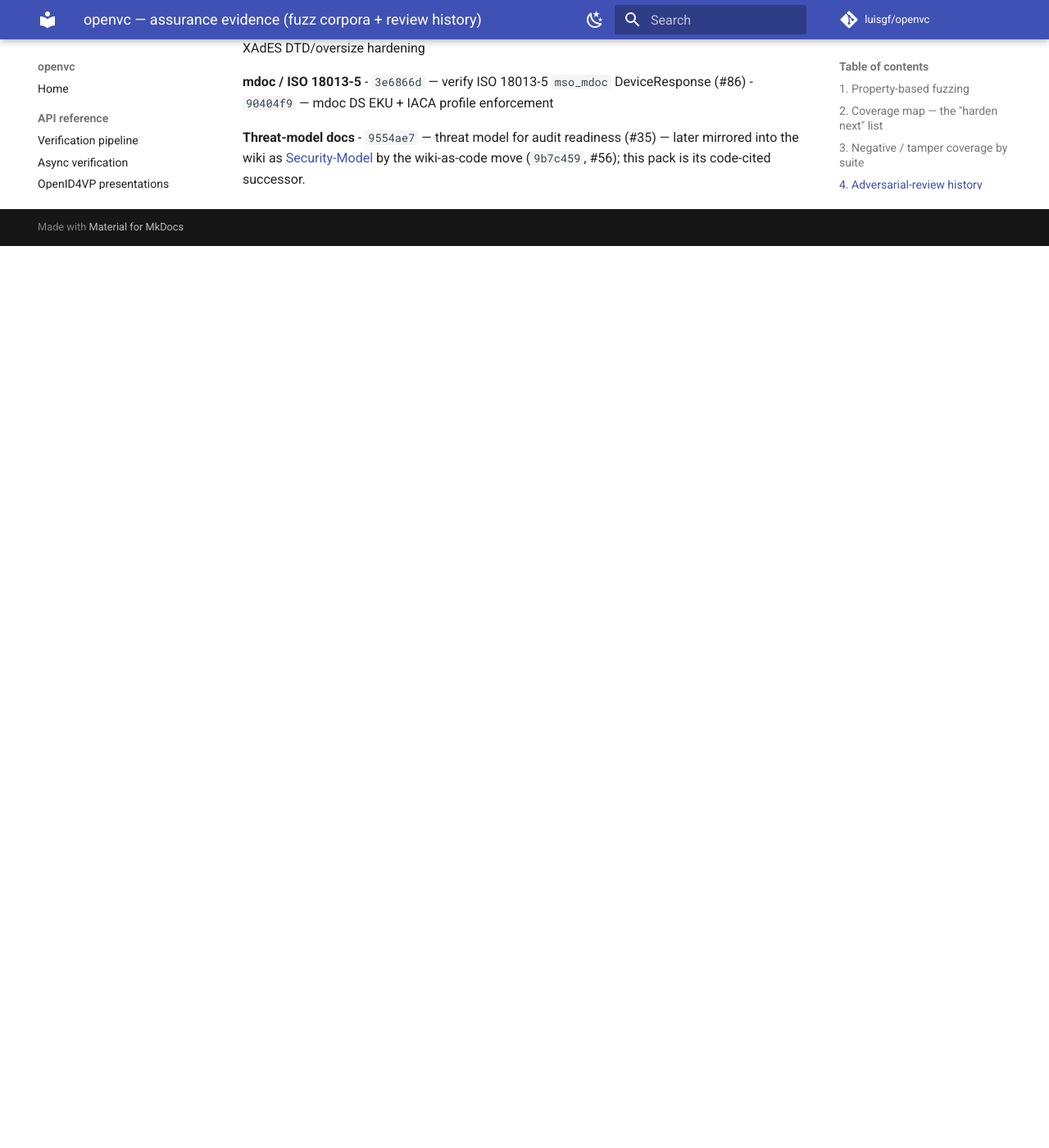
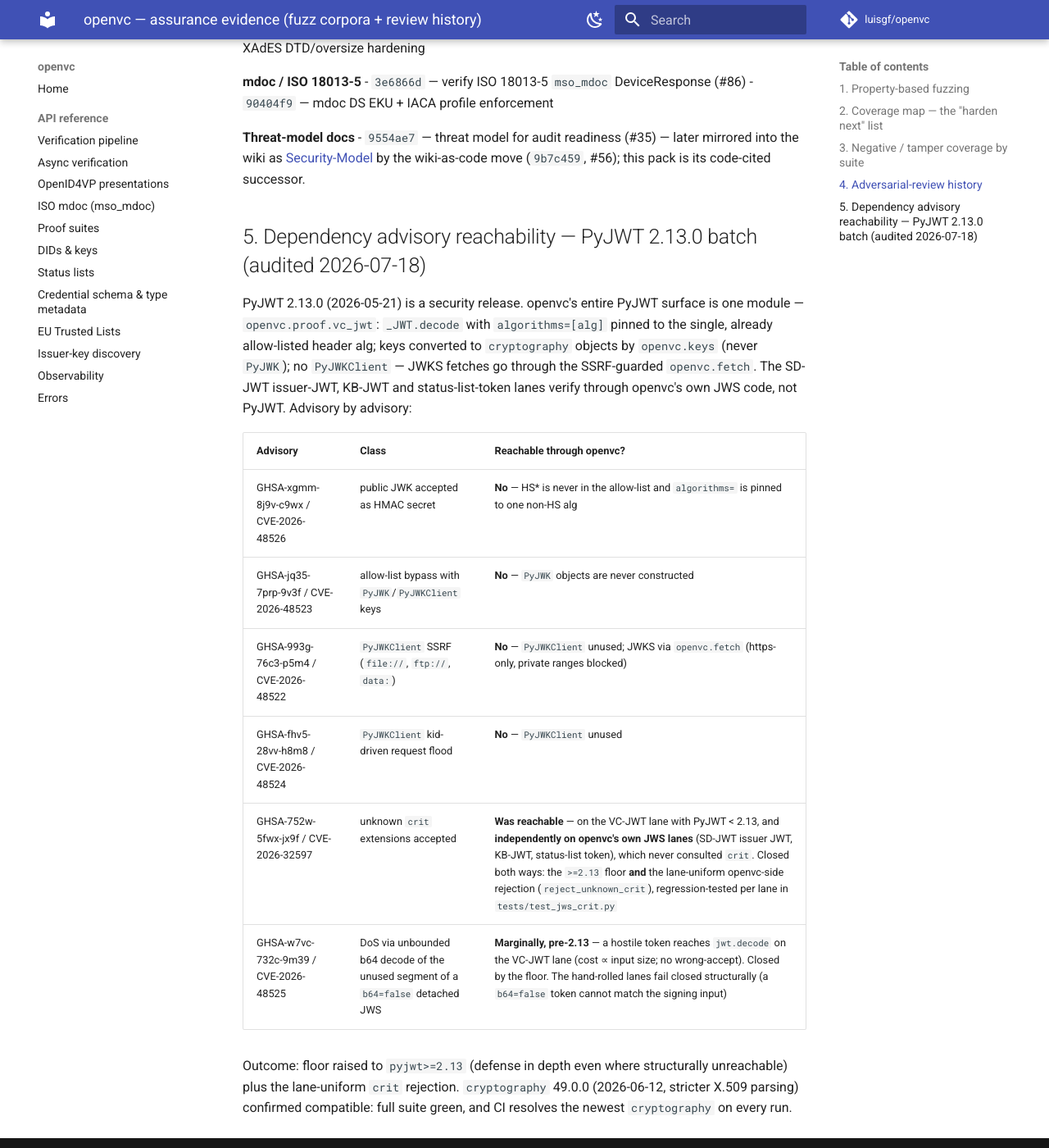
Before and after one commit to luisgf/openvc, an MkDocs documentation site: the page built from docs/audit/assurance.md, in a window 1280 px wide and 1400 px high, scrolled down 4188 px. Shown: the whole window at 82% size. Built offline with MkDocs 1.6.1 and Material for MkDocs 9.7.7, drawn with Linux system fonts in a browser that asks for light colours; comment, search, counter and statistics services are not loaded; before the commit the page ends 4488 px from its top, so only the background shows below that.

Commit message:
security(jose): reject unknown JWS crit; raise the PyJWT floor to 2.13 (#125)
RFC 7515 §4.1.11 requires rejecting a JWS whose crit names extensions the
verifier does not process — openvc processes none. The hand-rolled JWS lanes
(SD-JWT issuer JWT, KB-JWT, status-list token) accepted unknown crit regardless
of PyJWT version; the VC-JWT lane inherited pre-2.13 PyJWT behaviour
(CVE-2026-32597). One shared check (reject_unknown_crit in _verify_common) now
rejects on every lane, matching the existing COSE and JWE stances; regression
tests per lane.

The PyJWT floor rises to >=2.13 (2.13.0 is a security release); the
advisory-by-advisory reachability audit lands in docs/audit/assurance.md §5.
cryptography 49.0.0 confirmed green.

Closes #125

```diff
--- a/docs/audit/assurance.md
+++ b/docs/audit/assurance.md
@@ -158,3 +158,26 @@ recent first (`git log`, short hashes).
 - `9554ae7` — threat model for audit readiness (#35) — later mirrored into the
   wiki as [Security-Model](https://github.com/luisgf/openvc/wiki/Security-Model)
   by the wiki-as-code move (`9b7c459`, #56); this pack is its code-cited successor.
+
+## 5. Dependency advisory reachability — PyJWT 2.13.0 batch (audited 2026-07-18)
+
+PyJWT 2.13.0 (2026-05-21) is a security release. openvc's entire PyJWT surface is
+one module — `openvc.proof.vc_jwt`: `_JWT.decode` with `algorithms=[alg]` pinned to
+the single, already allow-listed header alg; keys converted to `cryptography`
+objects by `openvc.keys` (never `PyJWK`); no `PyJWKClient` — JWKS fetches go through
+the SSRF-guarded `openvc.fetch`. The SD-JWT issuer-JWT, KB-JWT and status-list-token
+lanes verify through openvc's own JWS code, not PyJWT. Advisory by advisory:
+
+| Advisory | Class | Reachable through openvc? |
+|---|---|---|
+| GHSA-xgmm-8j9v-c9wx / CVE-2026-48526 | public JWK accepted as HMAC secret | **No** — HS\* is never in the allow-list and `algorithms=` is pinned to one non-HS alg |
+| GHSA-jq35-7prp-9v3f / CVE-2026-48523 | allow-list bypass with `PyJWK`/`PyJWKClient` keys | **No** — `PyJWK` objects are never constructed |
+| GHSA-993g-76c3-p5m4 / CVE-2026-48522 | `PyJWKClient` SSRF (`file://`, `ftp://`, `data:`) | **No** — `PyJWKClient` unused; JWKS via `openvc.fetch` (https-only, private ranges blocked) |
+| GHSA-fhv5-28vv-h8m8 / CVE-2026-48524 | `PyJWKClient` kid-driven request flood | **No** — `PyJWKClient` unused |
+| GHSA-752w-5fwx-jx9f / CVE-2026-32597 | unknown `crit` extensions accepted | **Was reachable** — on the VC-JWT lane with PyJWT < 2.13, and **independently on openvc's own JWS lanes** (SD-JWT issuer JWT, KB-JWT, status-list token), which never consulted `crit`. Closed both ways: the `>=2.13` floor **and** the lane-uniform openvc-side rejection (`reject_unknown_crit`), regression-tested per lane in `tests/test_jws_crit.py` |
+| GHSA-w7vc-732c-9m39 / CVE-2026-48525 | DoS via unbounded b64 decode of the unused segment of a `b64=false` detached JWS | **Marginally, pre-2.13** — a hostile token reaches `jwt.decode` on the VC-JWT lane (cost ∝ input size; no wrong-accept). Closed by the floor. The hand-rolled lanes fail closed structurally (a `b64=false` token cannot match the signing input) |
+
+Outcome: floor raised to `pyjwt>=2.13` (defense in depth even where structurally
+unreachable) plus the lane-uniform `crit` rejection. `cryptography` 49.0.0
+(2026-06-12, stricter X.509 parsing) confirmed compatible: full suite green, and CI
+resolves the newest `cryptography` on every run.
--- a/pyproject.toml
+++ b/pyproject.toml
@@ -37,8 +37,12 @@ classifiers = [
 # openvc.fetch; no HTTP client is required for the core.
 dependencies = [
     # >=45 for the X.509 path-validation ExtensionPolicy the x5c verifier relies on
+    # (49.x verified green; the x509.verification API goes stable in 50 — #125)
     "cryptography>=45",
-    "pyjwt>=2.8",
+    # >=2.13: security floor — the PyJWT 2.13.0 advisory batch (CVE-2026-32597
+    # `crit` handling among them); the advisory-by-advisory reachability audit
+    # lives in docs/audit/assurance.md §5 (#125)
+    "pyjwt>=2.13",
 ]
 
 [project.optional-dependencies]
```
Also changed, not shown: CHANGELOG.md (+25 -0 lines), wiki/Security-Model.md (+1 -1 lines), wiki/VC-JWT.md (+4 -0 lines), 5 other files.
